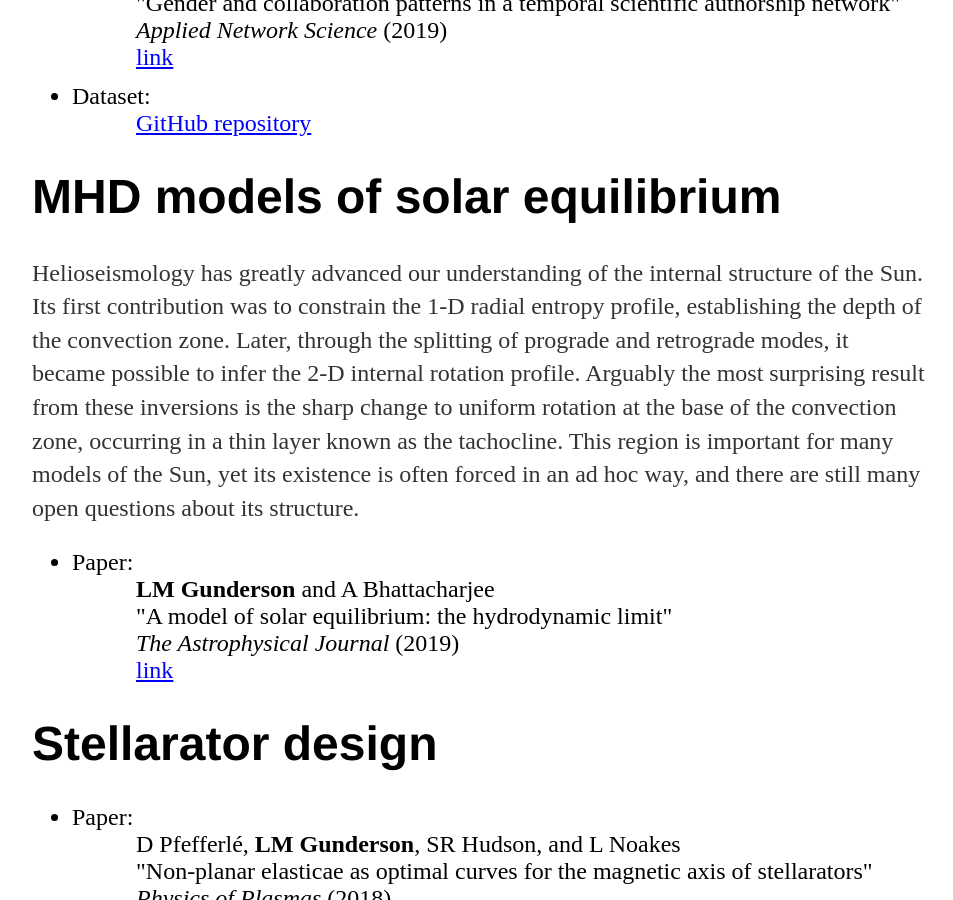
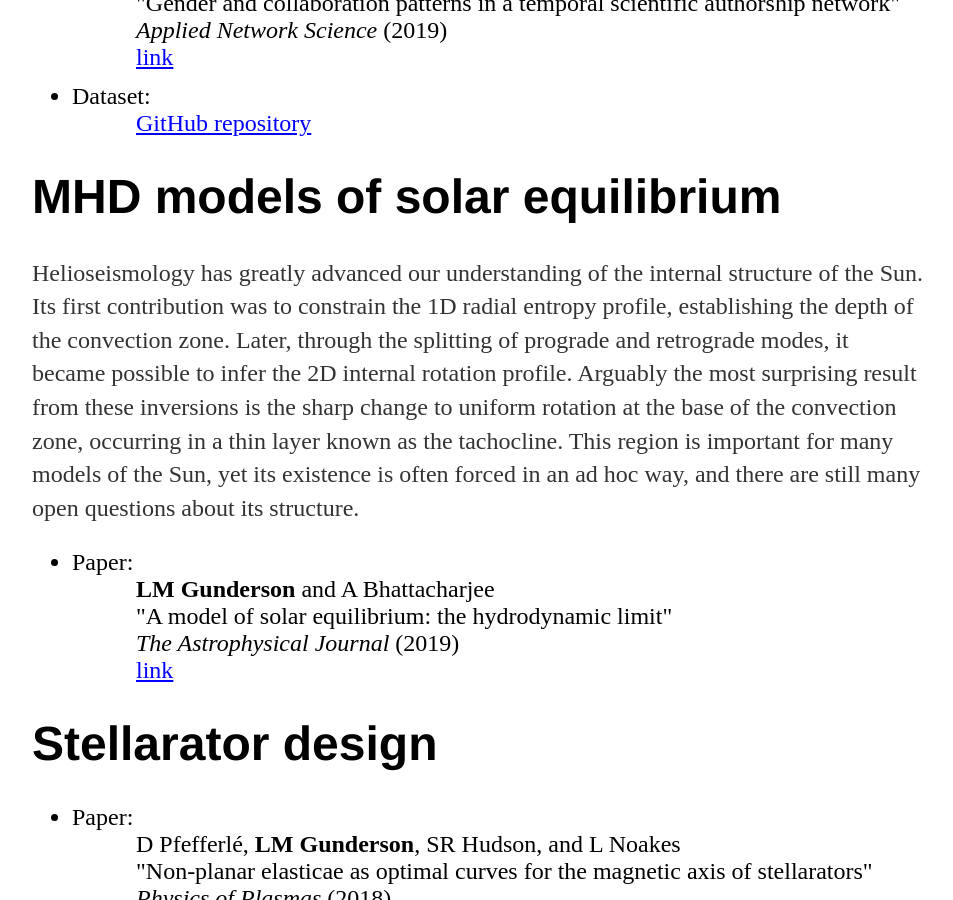
Before and after one commit to LeeMGunderson/LeeMGunderson.github.io, a Jekyll site: the page built from research/index.html, in a window 1280 px wide and 900 px high, scrolled down 1744 px. Shown: the whole window, without its empty margins (160-1113 px from the left). Built offline with Jekyll 4.4.1, drawn with Linux system fonts in a browser that asks for light colours.

Commit message:
Update index.html

```diff
--- a/research/index.html
+++ b/research/index.html
@@ -72,7 +72,7 @@ title: Research
 		</ul>
 
 	<h1>MHD models of solar equilibrium</h1>
-		<p style="font-size:24px;">Helioseismology has greatly advanced our understanding of the internal structure of the Sun.  Its first contribution was to constrain the 1-D radial entropy profile, establishing the depth of the convection zone. Later, through the splitting of prograde and retrograde modes, it became possible to infer the 2-D internal rotation profile.  Arguably the most surprising result from these inversions is the sharp change to uniform rotation at the base of the convection zone, occurring in a thin layer known as the tachocline.  This region is important for many models of the Sun, yet its existence is often forced in an ad hoc way, and there are still many open questions about its structure.</p>
+		<p style="font-size:24px;">Helioseismology has greatly advanced our understanding of the internal structure of the Sun.  Its first contribution was to constrain the 1D radial entropy profile, establishing the depth of the convection zone. Later, through the splitting of prograde and retrograde modes, it became possible to infer the 2D internal rotation profile.  Arguably the most surprising result from these inversions is the sharp change to uniform rotation at the base of the convection zone, occurring in a thin layer known as the tachocline.  This region is important for many models of the Sun, yet its existence is often forced in an ad hoc way, and there are still many open questions about its structure.</p>
 		<ul>
 			<li style="font-size:24px; margin-bottom:12px;">Paper:
 				<br>
```
